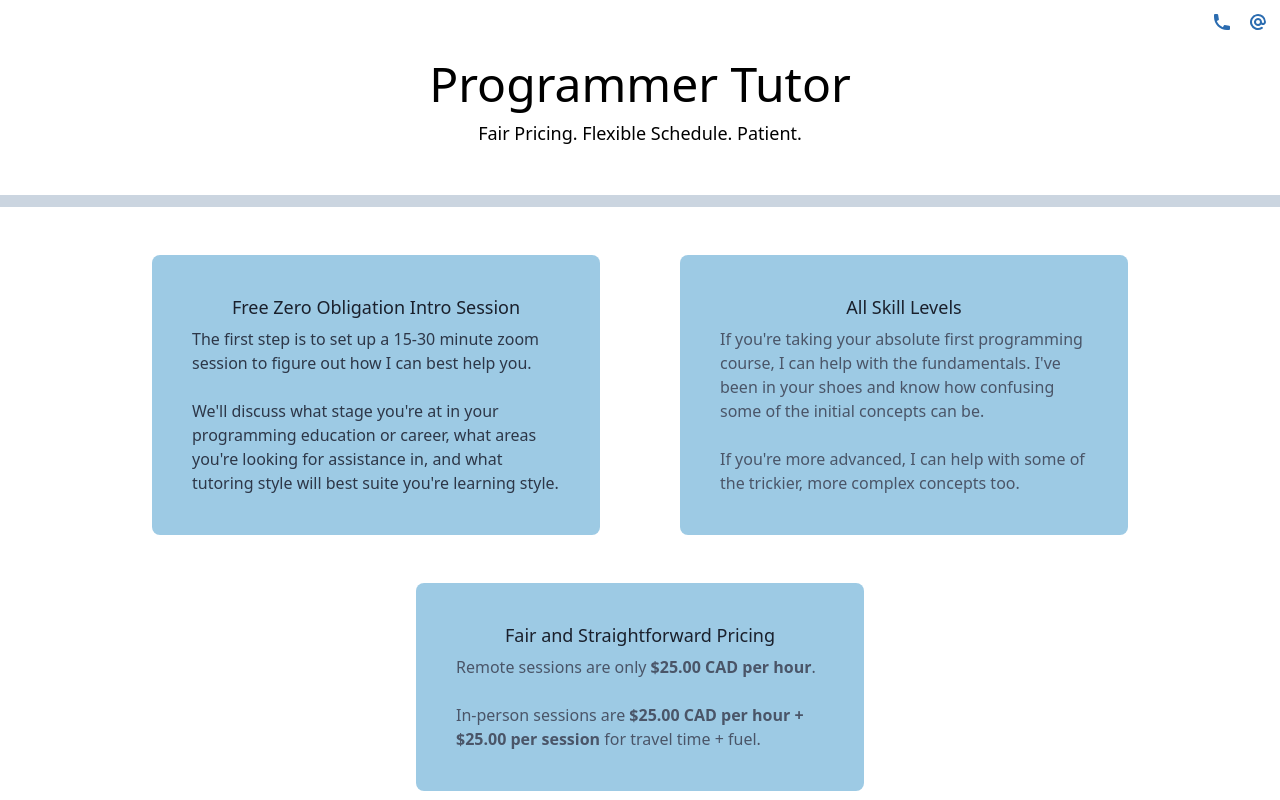
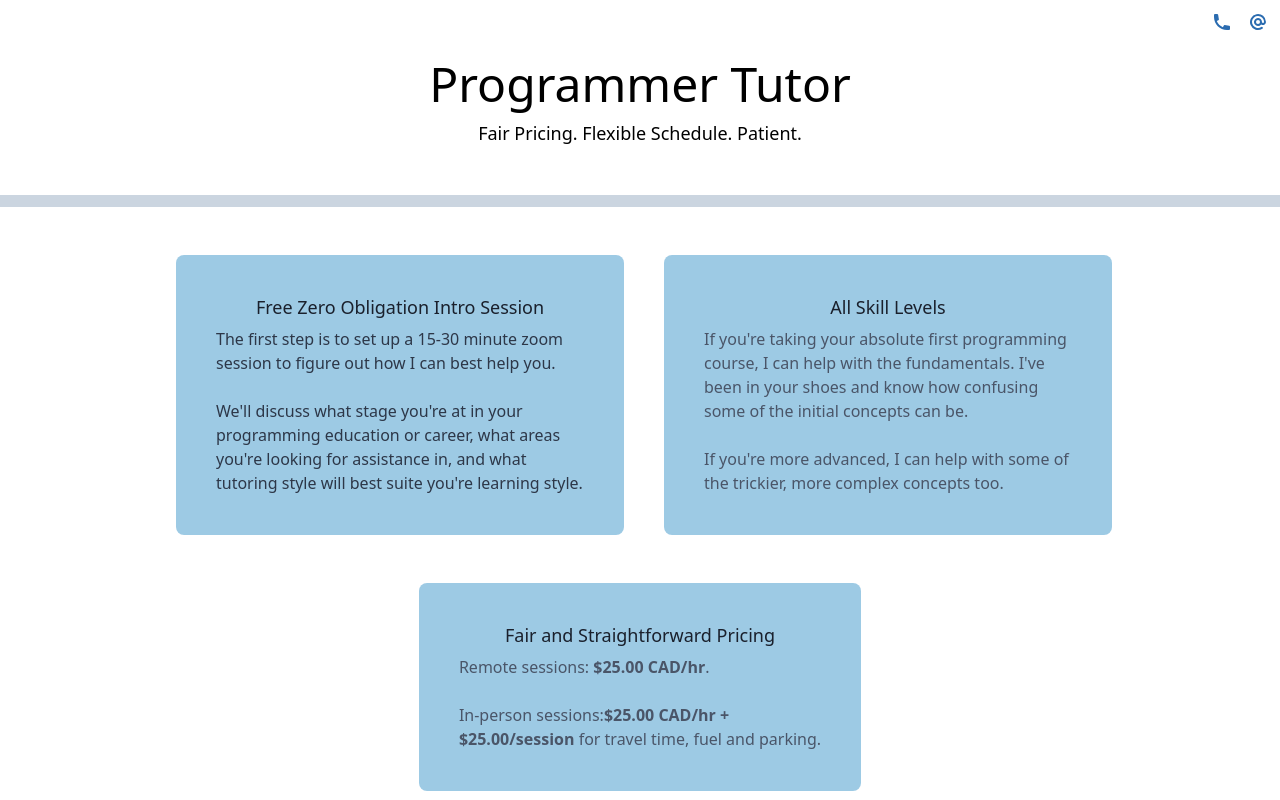
Before and after one commit to dericf/programmertutor, a Next.js app: page / in a window 1280 px wide. Shown: the top 800 px of the page. Built offline with nearby package versions, Linux system fonts and the light colour scheme; no server answers.

Commit message:
Remove css gap and replace with mar/pad Also changed a bit of the wording on the cards

```diff
--- a/components/IntroCards.tsx
+++ b/components/IntroCards.tsx
@@ -2,9 +2,9 @@ import { Divider } from './Divider';
 
 export const IntroCards: React.FC = () => {
   return (
-    <div className="pt__intro my-12">
-      <div className="flex flex-col lg:flex-row flex-wrap justify-center gap-12">
-        <div className="pt__intro_card mx-8 lg:mx-4 bg-gradient-to-bl bg-blue-200 rounded-lg p-10 max-w-md self-center">
+    <div className="pt__intro my-6">
+      <div className="flex flex-col lg:flex-row flex-wrap justify-center">
+        <div className="pt__intro_card bg-gradient-to-bl rounded-lg p-10 max-w-md self-center m-6">
           <h3 className="text-lg text-center leading-6 font-medium text-gray-900">
             Free Zero Obligation Intro Session
           </h3>
@@ -17,7 +17,7 @@ export const IntroCards: React.FC = () => {
           </p>
         </div>
 
-        <div className="pt__intro_card mx-8 md:mx-4 bg-gradient-to-bl bg-blue-200 rounded-lg p-10 max-w-md self-center">
+        <div className="pt__intro_card md:mx-4 bg-gradient-to-bl rounded-lg p-10 max-w-md self-center m-6">
           <h3 className="text-lg text-center leading-6 font-medium text-gray-900">
             All Skill Levels
           </h3>
@@ -31,17 +31,19 @@ export const IntroCards: React.FC = () => {
           </p>
         </div>
 
-        <div className="pt__intro_card mx-8 md:mx-4 mb-0 bg-gradient-to-bl bg-blue-200 rounded-lg p-10 max-w-md self-center ">
+        <div className="pt__intro_card md:mx-4 bg-gradient-to-bl rounded-lg p-10 max-w-md self-center m-6">
           <h3 className="text-lg text-center leading-6 font-medium text-gray-900">
             Fair and Straightforward Pricing
           </h3>
           <p className="mt-2 text-base leading-6 text-gray-700">
-            Remote sessions are only <strong>$25.00 CAD per hour</strong>.
+            Remote sessions: <strong>$25.00 CAD/hr</strong>.
             <br />
             <br />
-            In-person sessions are{' '}
-            <strong>$25.00 CAD per hour + $25.00 per session </strong> for
-            travel time + fuel.
+            In-person sessions:
+            <strong>
+              $25.00 CAD/hr + <br /> $25.00/session{' '}
+            </strong>{' '}
+            for travel time, fuel and parking.
           </p>
         </div>
       </div>
--- a/components/TopContactIcons.tsx
+++ b/components/TopContactIcons.tsx
@@ -3,10 +3,10 @@ import React from 'react';
 export const TopContactIcons: React.FC = () => {
   return (
     <div
-      className="fixed flex flex-row gap-4 text-blue-700 cursor-pointer w-100 z-10"
+      className="fixed flex flex-row text-blue-700 cursor-pointer w-100 z-10"
       style={{ top: 12, right: 12 }}
     >
-      <a type="tel" href="tel:7802382982">
+      <a type="tel" href="tel:7802382982" className="mr-4">
         <svg
           xmlns="http://www.w3.org/2000/svg"
           viewBox="0 0 20 20"
```
